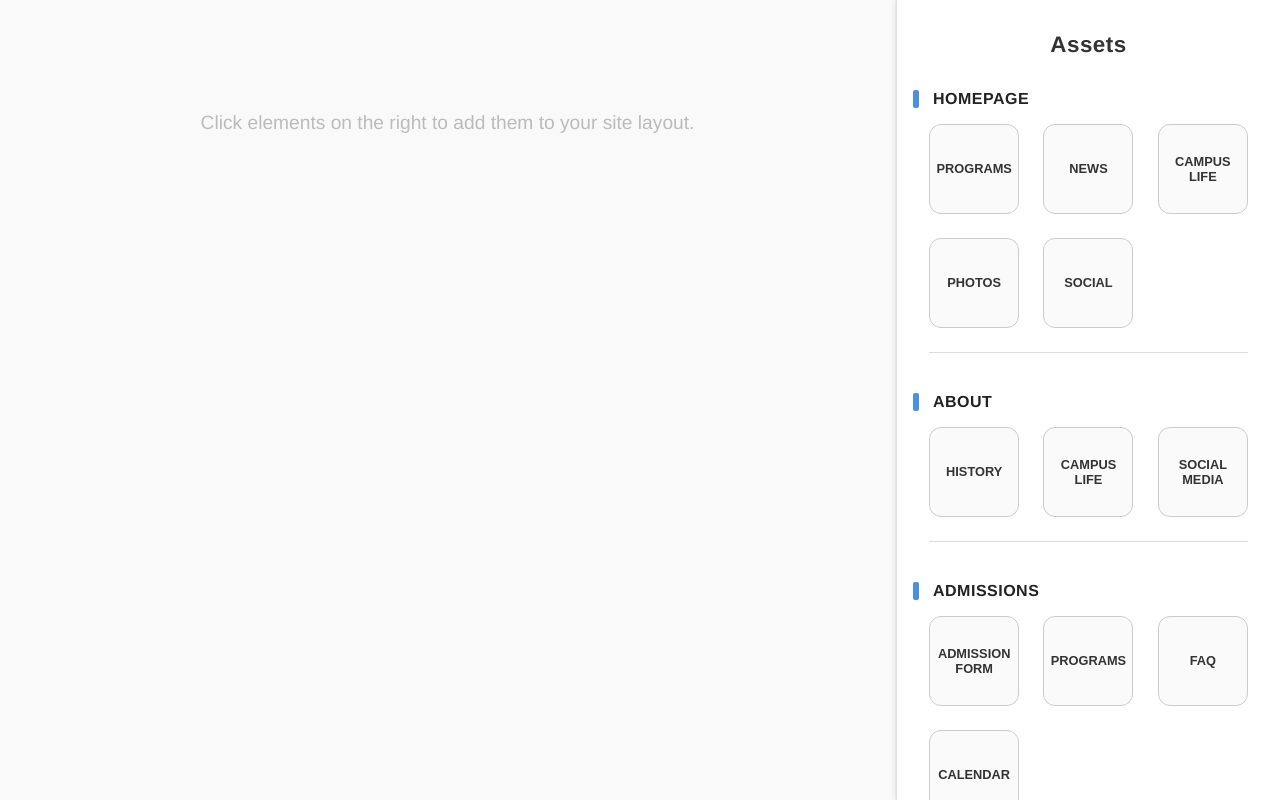
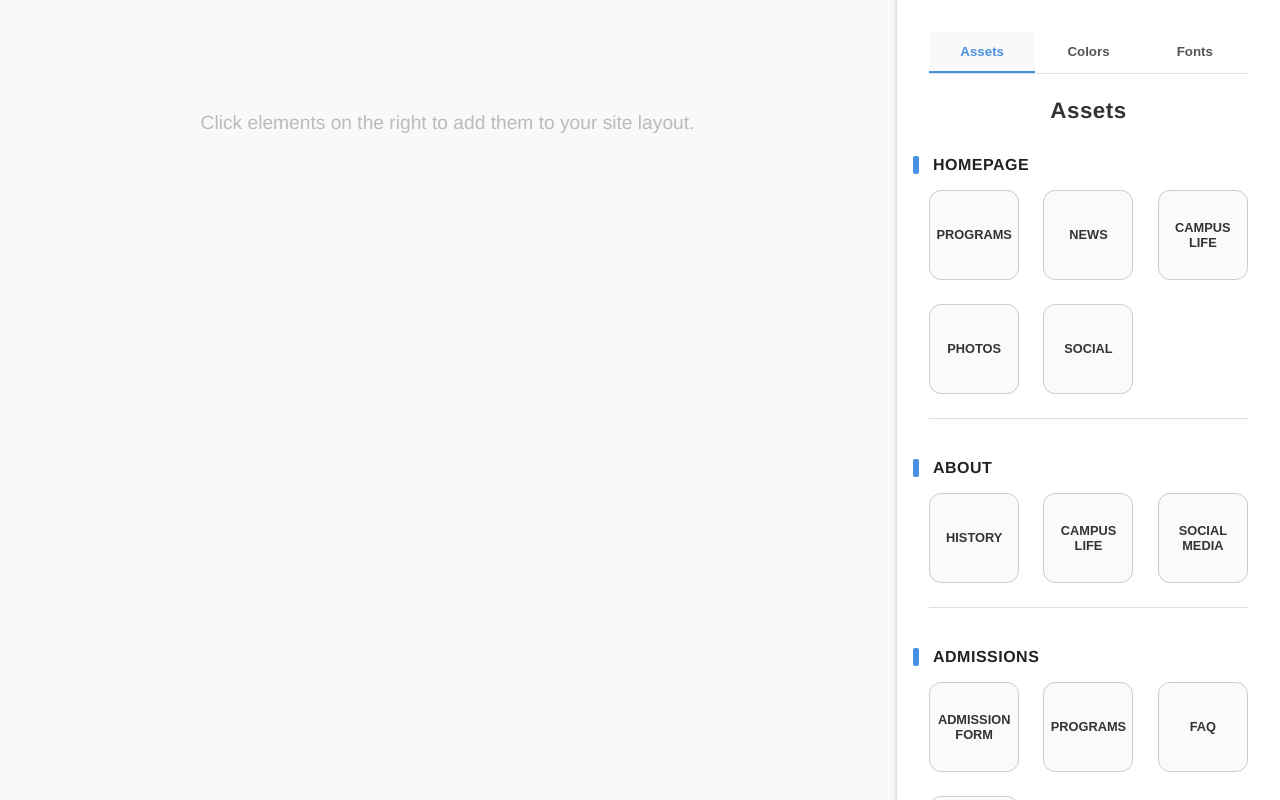
Before and after one commit to lemonlikeme/CMS, a PHP site: the page made by CMSTestProj/Build Template/builder/builder.html in a window 1280 px wide. Run offline with PHP 8.4, Linux system fonts and the light colour scheme.

Commit message:
panel-tab-buttonsand fixes

```diff
--- a/CMSTestProj/Build Template/builder/builder.css
+++ b/CMSTestProj/Build Template/builder/builder.css
@@ -50,6 +50,43 @@ body {
   color: #333;
   font-weight: 700;
   letter-spacing: 0.5px;
+}
+
+.tab-buttons {
+  display: flex;
+  justify-content: space-around;
+  margin-bottom: 1.5rem;
+  border-bottom: 1px solid #e0e0e0;
+}
+
+.tab {
+  flex: 1;
+  padding: 0.75rem;
+  background: transparent;
+  border: none;
+  border-bottom: 2px solid transparent;
+  font-weight: 600;
+  color: #555;
+  cursor: pointer;
+  transition: all 0.2s ease;
+}
+
+.tab:hover {
+  background: #f0f0f0;
+}
+
+.tab.active {
+  border-bottom: 2px solid #4A90E2;
+  color: #4A90E2;
+  background: #f9f9f9;
+}
+
+.panel-content {
+  display: block;
+}
+
+.panel-content.hidden {
+  display: none;
 }
 
 .asset-category {
--- a/CMSTestProj/Build Template/builder/builder.html
+++ b/CMSTestProj/Build Template/builder/builder.html
@@ -15,6 +15,13 @@
       </div>
 
       <div class="asset-panel">
+        <div class="tab-buttons">
+          <button class="tab active" data-tab="assets">Assets</button>
+          <button class="tab" data-tab="colors">Colors</button>
+          <button class="tab" data-tab="fonts">Fonts</button>
+        </div>
+
+        <div class="panel-content" id="panel-assets">
           <h2>Assets</h2>
 
           <div class="asset-category">
@@ -24,7 +31,7 @@
               <button data-asset="news-event">News</button>
               <button data-asset="campus-life">Campus Life</button>
               <button data-asset="photo-collage">Photos</button>
-            <button data-asset="socail-media">Social</button>
+              <button data-asset="social-media">Social</button>
             </div>
           </div>
 
@@ -33,14 +40,14 @@
             <div class="asset-grid">
               <button data-asset="university-history">History</button>
               <button data-asset="campus-life">Campus Life</button>
-            <button data-asset="socail-media">Social Media</button>
+              <button data-asset="social-media">Social Media</button>
             </div>
           </div>
 
           <div class="asset-category">
             <h3>Admissions</h3>
             <div class="asset-grid">
-            <button data-asset="admission-form">Admission Form</button>
+              <button data-asset="admissions-form">Admission Form</button>
               <button data-asset="programs-listing">Programs</button>
               <button data-asset="faq">FAQ</button>
               <button data-asset="academic-calendar">Calendar</button>
@@ -52,10 +59,24 @@
             <div class="asset-grid">
               <button data-asset="contact-info">Contact Info</button>
               <button data-asset="campus-map">Campus Map</button>
-            <button data-asset="socail-media">Social Media</button>
+              <button data-asset="social-media">Social Media</button>
             </div>
           </div>
         </div>
+
+        <div class="panel-content hidden" id="panel-colors">
+          <h2>Colors</h2>
+
+          <p style="text-align:center;">Color settings panel coming soon.</p>
+        </div>
+
+        <div class="panel-content hidden" id="panel-fonts">
+          <h2>Fonts</h2>
+
+          <p style="text-align:center;">Font selector panel coming soon.</p>
+        </div>
+      </div>
+
     </div>
   </body>
 
--- a/CMSTestProj/Build Template/builder/builder.js
+++ b/CMSTestProj/Build Template/builder/builder.js
@@ -58,3 +58,24 @@ buttons.forEach(button => {
     }
   });
 });
+
+const tabs = document.querySelectorAll('.tab');
+const panels = document.querySelectorAll('.panel-content');
+
+tabs.forEach(tab => {
+  tab.addEventListener('click', () => {
+    // Remove active state from all tabs
+    tabs.forEach(t => t.classList.remove('active'));
+    tab.classList.add('active');
+
+    // Show the matching panel, hide others
+    const target = tab.getAttribute('data-tab');
+    panels.forEach(panel => {
+      if (panel.id === `panel-${target}`) {
+        panel.classList.remove('hidden');
+      } else {
+        panel.classList.add('hidden');
+      }
+    });
+  });
+});
```
Lines whose indentation alone changed are shown as unchanged.
